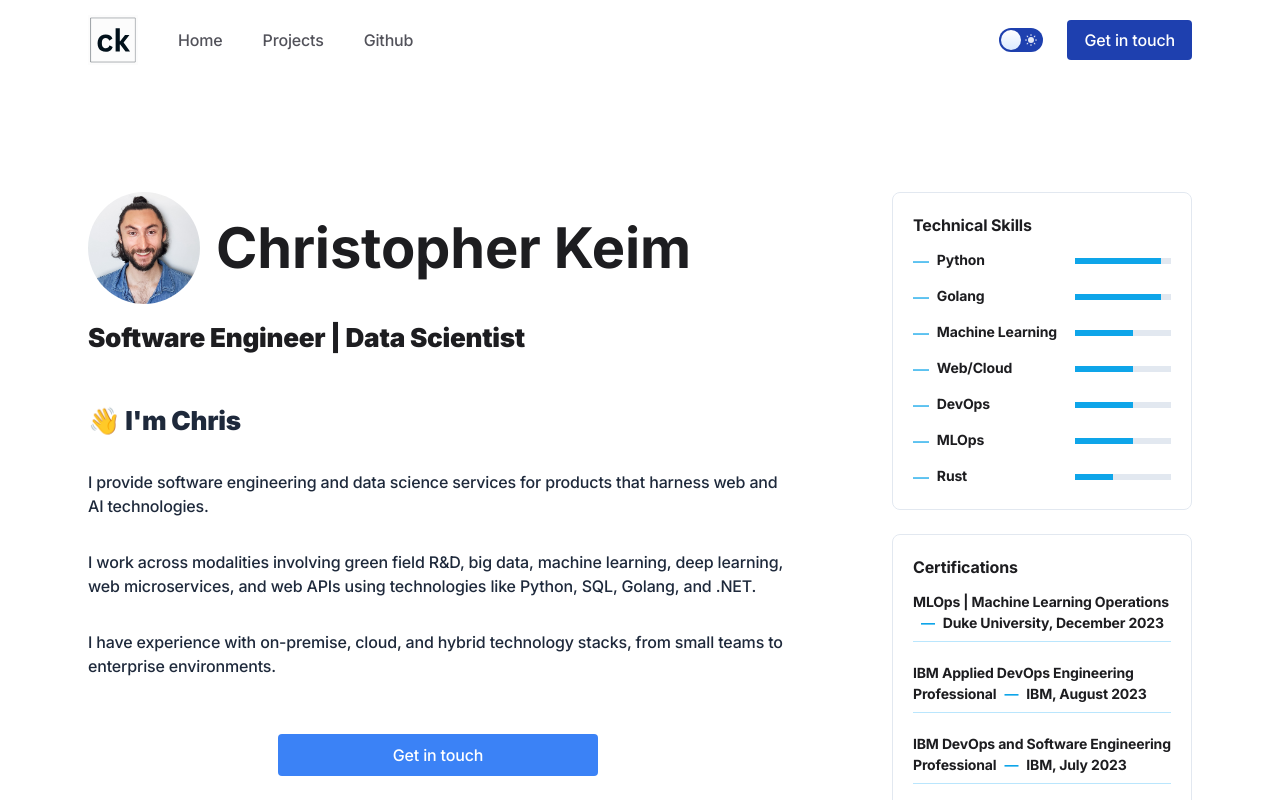
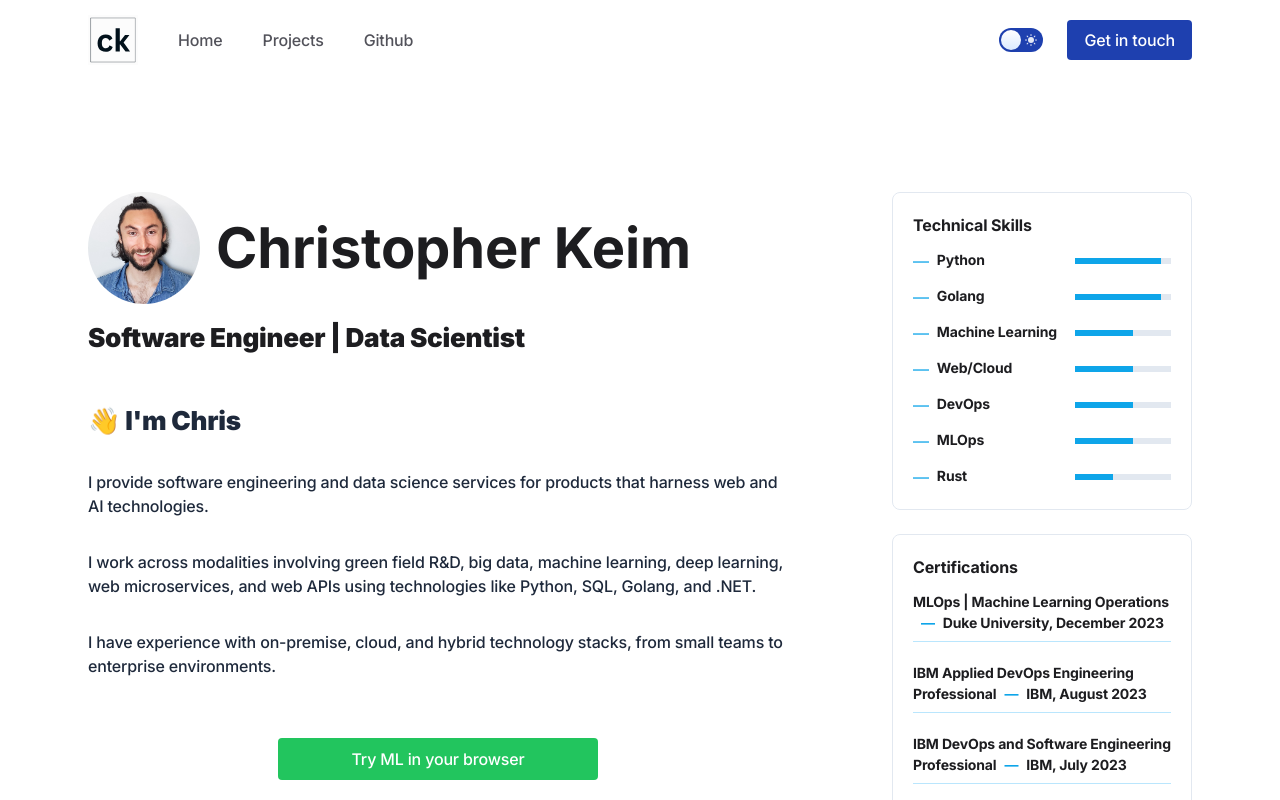
Before and after one commit to christopherkeim/christopherkeim-xyz, a Next.js app: page / in a window 1280 px wide. Shown: the top 800 px of the page. Built offline with nearby package versions, Linux system fonts and the light colour scheme.

Commit message:
Added application button.

```diff
--- a/app/page.tsx
+++ b/app/page.tsx
@@ -45,7 +45,16 @@ export default function Home() {
                       <About />
                     </FadeAnimation>
                     <FadeAnimation>
-                      <div className="flex justify-center align-middle">
+                      <div className="flex justify-center p-1 align-middle">
+                        <Link
+                          href="/projects/crypto"
+                          // className="btn-sm ml-6 bg-blue-800 text-white hover:bg-blue-700"
+                          className="my-2 inline-flex w-80 items-center justify-center rounded border border-transparent bg-green-500 px-4 py-2 font-medium text-white transition duration-150 ease-in-out hover:bg-green-400"
+                        >
+                          Try ML in your browser
+                        </Link>
+                      </div>
+                      <div className="flex justify-center p-1 align-middle">
                         <Link
                           href="/contact"
                           // className="btn-sm ml-6 bg-blue-800 text-white hover:bg-blue-700"
```
